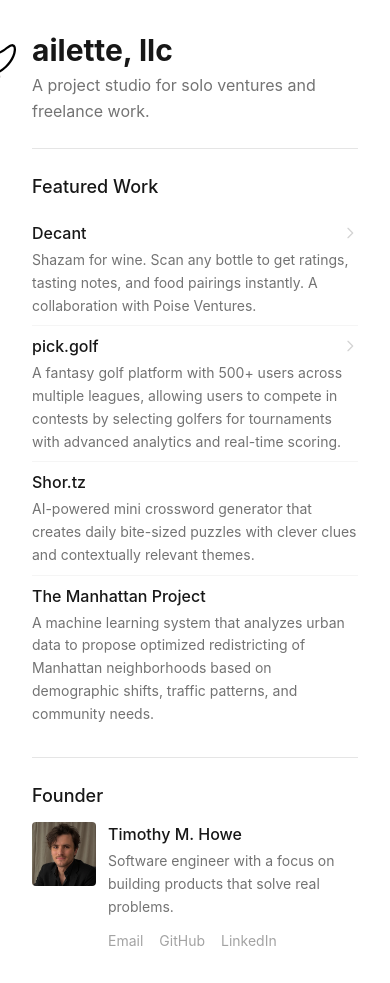
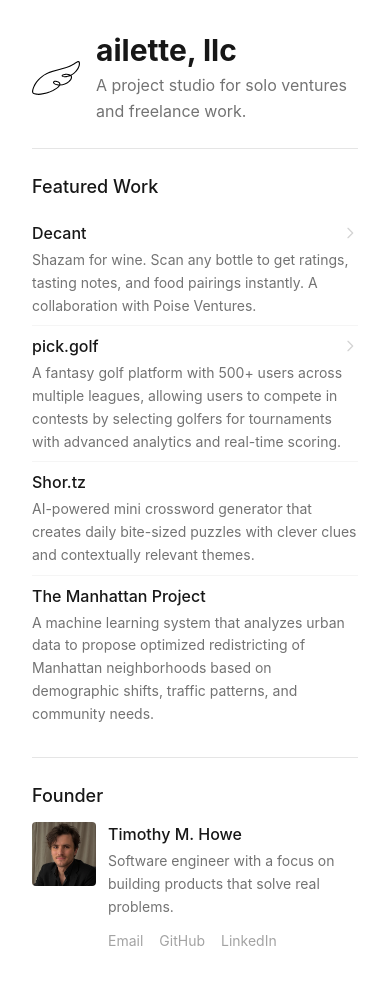
Before and after one commit to timothymhowe/ailette, a Next.js app: page / in a window 390 px wide. Built offline with nearby package versions, Linux system fonts and the light colour scheme.

Commit message:
Make logo responsive - inline on mobile, offset on desktop
🤖 Generated with [Claude Code](https://claude.com/claude-code)

Co-Authored-By: Claude <noreply@anthropic.com>

```diff
--- a/src/app/page.jsx
+++ b/src/app/page.jsx
@@ -10,7 +10,7 @@ export default function Home() {
       <main className="w-full max-w-xl">
         {/* Header */}
         <header className="mb-6 pb-6 border-b border-neutral-200 flex gap-4">
-          <img src="/ailette.svg" alt="Ailette logo" className="w-24 h-auto -ml-28 shrink-0" />
+          <img src="/ailette.svg" alt="Ailette logo" className="w-12 h-auto shrink-0 md:w-24 md:-ml-28" />
           <div>
             <h1 className="text-3xl font-bold text-neutral-900 mb-1">ailette, llc</h1>
             <p className="text-neutral-500 leading-relaxed">
```
